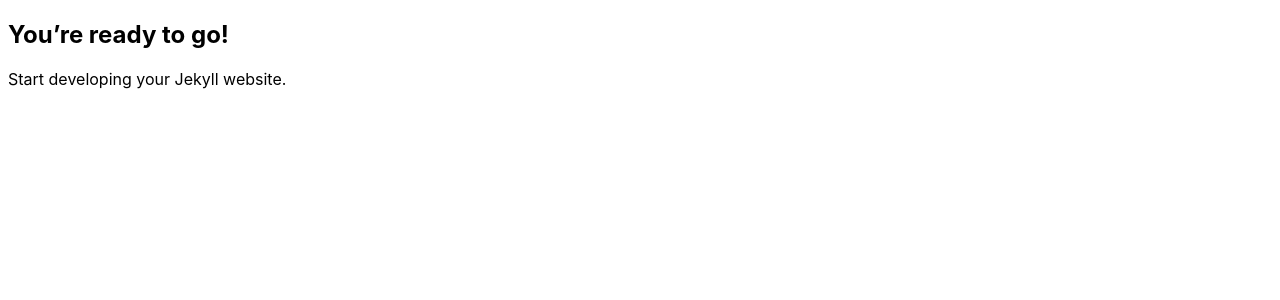
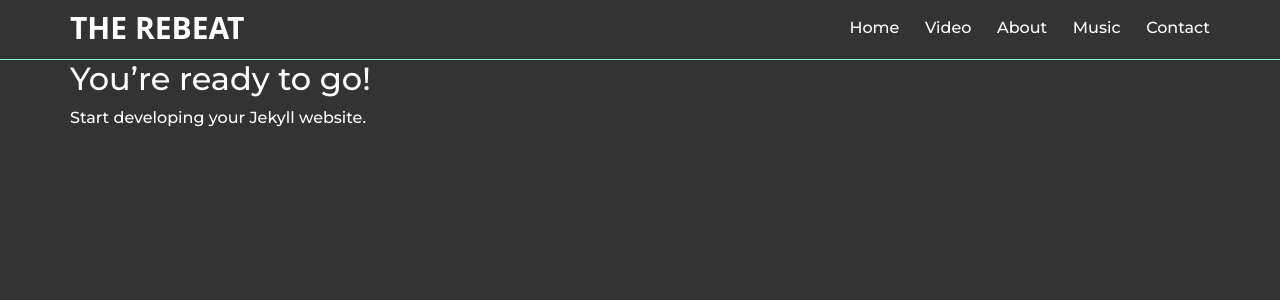
Before and after one commit to slavikr/the_rebeat, a Jekyll site: the page built from index.md, in a window 1280 px wide. Shown: the top 300 px of the page. Built offline with Jekyll 4.4.1, drawn with Linux system fonts in a browser that asks for light colours.

Commit message:
header and nav

```diff
--- /dev/null
+++ b/_data/menu.yml
@@ -0,0 +1,14 @@
+- title: Home
+  url: /
+
+- title: Video
+  url: /
+
+- title: About
+  url: /
+
+- title: Music
+  url: /
+
+- title: Contact
+  url: /
--- a/_includes/head.html
+++ b/_includes/head.html
@@ -4,4 +4,6 @@
     {% seo %}
     <title>{{ page.title }} - {{ site.title }}</title>
     <link rel="stylesheet" href="{{ "/assets/css/main.css" | relative_url }}">
+    <link href="https://fonts.googleapis.com/css?family=Montserrat:500,700&display=swap" rel="stylesheet">
+    <link rel="stylesheet" href="https://stackpath.bootstrapcdn.com/bootstrap/4.1.3/css/bootstrap.min.css" integrity="sha384-MCw98/SFnGE8fJT3GXwEOngsV7Zt27NXFoaoApmYm81iuXoPkFOJwJ8ERdknLPMO" crossorigin="anonymous">
   </head>
--- /dev/null
+++ b/_includes/header.html
@@ -0,0 +1,19 @@
+<header>
+  <div class="container">
+    <nav class="navbar sticky-top navbar-expand-lg navbar-light bg-dark">
+      <a class="navbar-brand" href="#">{{ site.title | upcase }}</a>
+      <button class="navbar-toggler" type="button" data-toggle="collapse" data-target="#navbarNavAltMarkup" aria-controls="navbarNavAltMarkup" aria-expanded="false" aria-label="Toggle navigation">
+        <span class="navbar-toggler-icon"></span>
+      </button>
+      <div class="collapse navbar-collapse justify-content-end" id="navbarNavAltMarkup">
+        <ul class="navbar-nav">
+          {% for item in site.data.menu %}
+          <li class="nav-item">
+            <a class="nav-link" href="#">{{ item.title }}</a>
+          </li>
+          {% endfor %}
+        </ul>
+      </div>
+    </nav>
+  </div>
+</header>
--- /dev/null
+++ b/_includes/js.html
@@ -0,0 +1,3 @@
+<script src="https://code.jquery.com/jquery-3.3.1.slim.min.js" integrity="sha384-q8i/X+965DzO0rT7abK41JStQIAqVgRVzpbzo5smXKp4YfRvH+8abtTE1Pi6jizo" crossorigin="anonymous"></script>
+<script src="https://cdnjs.cloudflare.com/ajax/libs/popper.js/1.14.3/umd/popper.min.js" integrity="sha384-ZMP7rVo3mIykV+2+9J3UJ46jBk0WLaUAdn689aCwoqbBJiSnjAK/l8WvCWPIPm49" crossorigin="anonymous"></script>
+<script src="https://stackpath.bootstrapcdn.com/bootstrap/4.1.3/js/bootstrap.min.js" integrity="sha384-ChfqqxuZUCnJSK3+MXmPNIyE6ZbWh2IMqE241rYiqJxyMiZ6OW/JmZQ5stwEULTy" crossorigin="anonymous"></script>
--- a/_layouts/default.html
+++ b/_layouts/default.html
@@ -2,6 +2,10 @@
 <html lang="{{ site.lang | default: "en-US" }}">
  {% include head.html%}
   <body>
-    {{ content}}
+    {% include header.html %}
+    <div class="container">
+      {{ content}}
+    </div>
+    {% include js.html%}
   </body>
 </html>
--- a/_sass/main.scss
+++ b/_sass/main.scss
@@ -1,9 +1,45 @@
-$backgroundColor: #ffffff;
-$bodyColor: #000000;
-$bodyFont: -apple-system,BlinkMacSystemFont,"Segoe UI",Helvetica,Arial,sans-serif,"Apple Color Emoji","Segoe UI Emoji","Segoe UI Symbol";
+$bgColor: #333;
+$darkCyan: #008B8B;
+$lightCyan: #7FFFD4;
 
 body {
-  background: #fff;
-  color: $bodyColor;
-  font-family: $bodyFont;
+  background-color: $bgColor !important;
+  color: white !important;
+  font-family: 'Montserrat', sans-serif !important;
+
+  .container {
+		padding: 0 !important;
+	}
 }
+
+header {
+	width: 100%;
+	height: 60px;
+	border-bottom: 1px solid $lightCyan;
+
+	.bg-dark {
+		background-color: $bgColor !important;
+	}
+
+	nav {
+		padding: 0 !important;
+
+		.navbar-brand {
+			color: white !important;
+			font-weight: bold;
+			font-size: 30px;
+			font-family: "Open Sans";
+		}
+
+		.navbar-light,
+		.navbar-nav,
+		.nav-link  {
+			color: white !important;
+
+			a {
+				padding: 0 0 0 1.6rem !important;
+			}
+		}
+
+	}
+}
```
Also changed, not shown: 2 other files.
